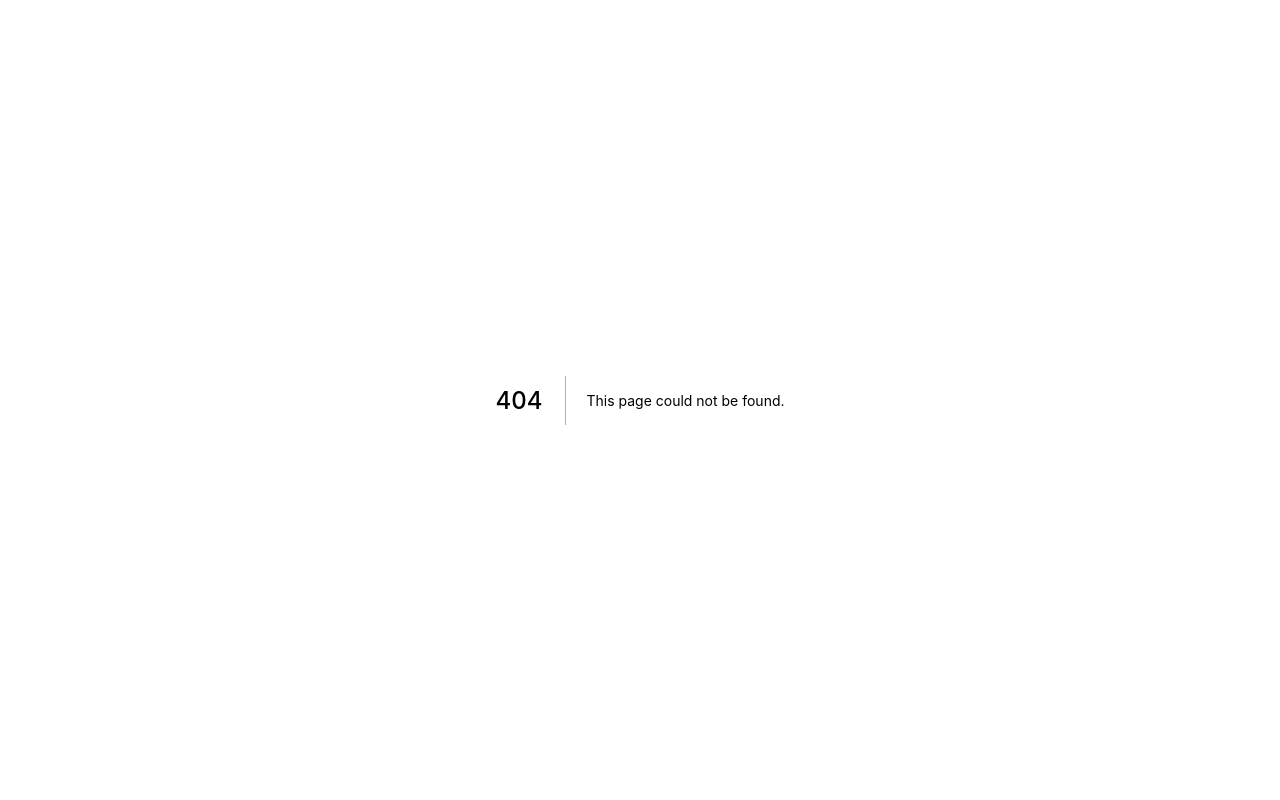
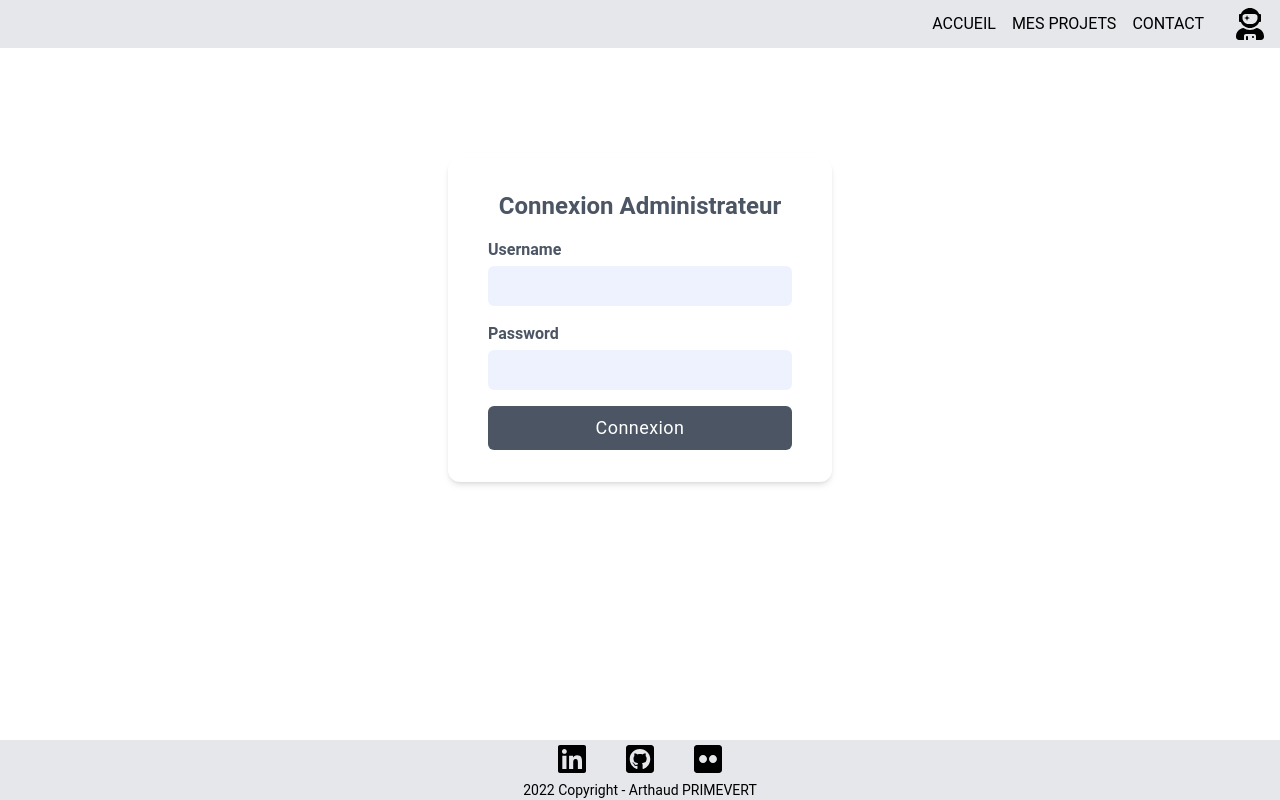
Before and after one commit to arthaud14/MynewPortfolio, a Next.js app: page /admin in a window 1280 px wide. Before the commit this address had no page. Built offline with nearby package versions, Linux system fonts and the light colour scheme.

Commit message:
Add admin page

```diff
--- a/components/Header.js
+++ b/components/Header.js
@@ -31,8 +31,8 @@ export default function Header({ name }) {
                         </a>
                     </Link>
                 </li>
-                <li className="text-black m-2 mt-3 mr-6">
-                    <Link href="/project">
+                <li className="text-black m-2 mr-4">
+                    <Link href="/admin">
                         <a className="hover:text-white uppercase" layout="responsive">
                         <FontAwesomeIcon icon={faUserAstronaut} size="2x" />
                         </a>
--- /dev/null
+++ b/pages/admin.js
@@ -0,0 +1,46 @@
+import Layout from "../components/Layout";
+
+export default function Admin() {
+  return (
+    <Layout>
+      <div className="mt-20 h-96 bg-gradient-to-br flex justify-center items-center w-full">
+        <form>
+          <div className="bg-white px-10 py-8 rounded-xl w-screen shadow-md max-w-sm">
+            <div className="space-y-4">
+              <h1 className="text-center text-2xl font-semibold text-gray-600">
+                Connexion Administrateur
+              </h1>
+              <div>
+                <label
+                  forHtml="email"
+                  className="block mb-1 text-gray-600 font-semibold"
+                >
+                  Username
+                </label>
+                <input
+                  type="text"
+                  className="bg-indigo-50 px-4 py-2 outline-none rounded-md w-full"
+                />
+              </div>
+              <div>
+                <label
+                  forHtml="email"
+                  className="block mb-1 text-gray-600 font-semibold"
+                >
+                  Password
+                </label>
+                <input
+                  type="text"
+                  className="bg-indigo-50 px-4 py-2 outline-none rounded-md w-full"
+                />
+              </div>
+            </div>
+            <button className="mt-4 w-full bg-gradient-to-tr bg-gray-600 hover:bg-gray-700 focus:ring-gray-500 focus:ring-offset-indigo-200 text-white py-2 rounded-md text-lg tracking-wide">
+              Connexion
+            </button>
+          </div>
+        </form>
+      </div>
+    </Layout>
+  );
+}
```
